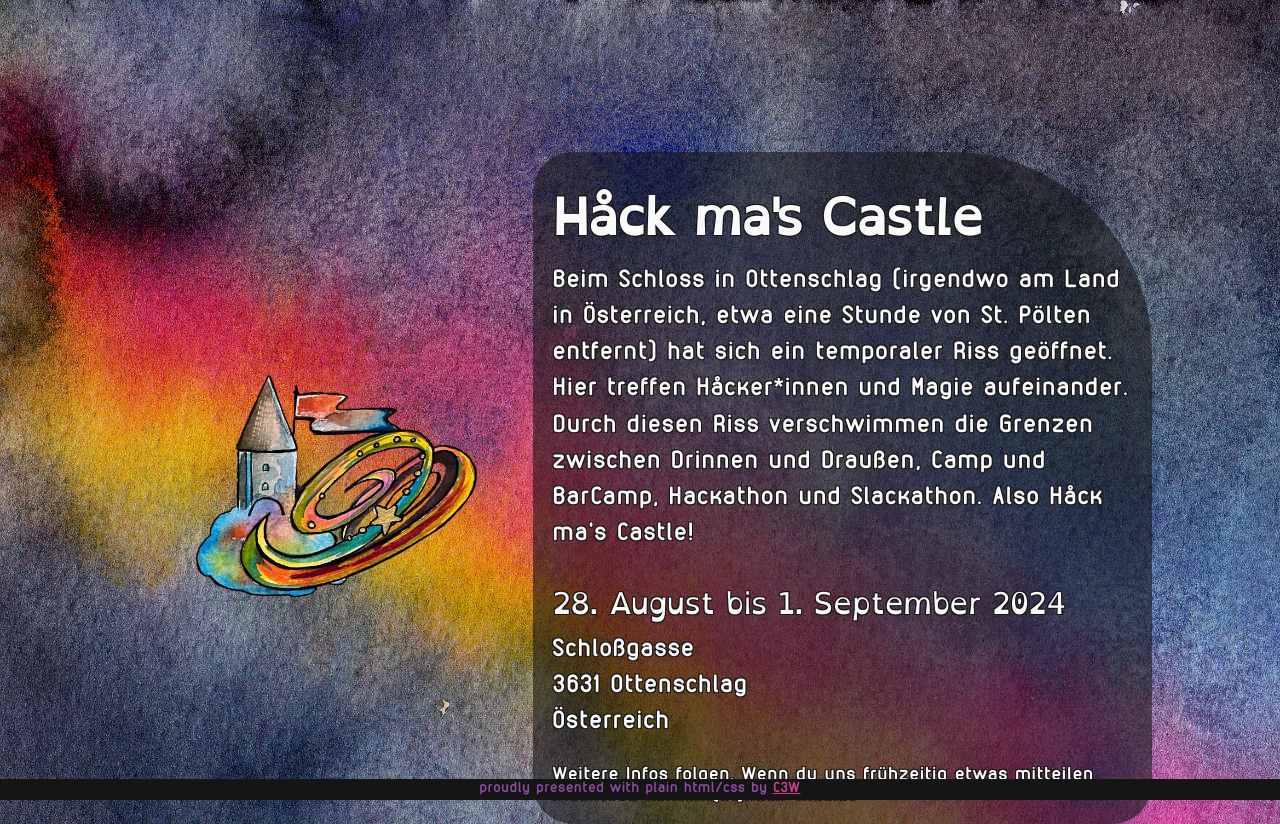
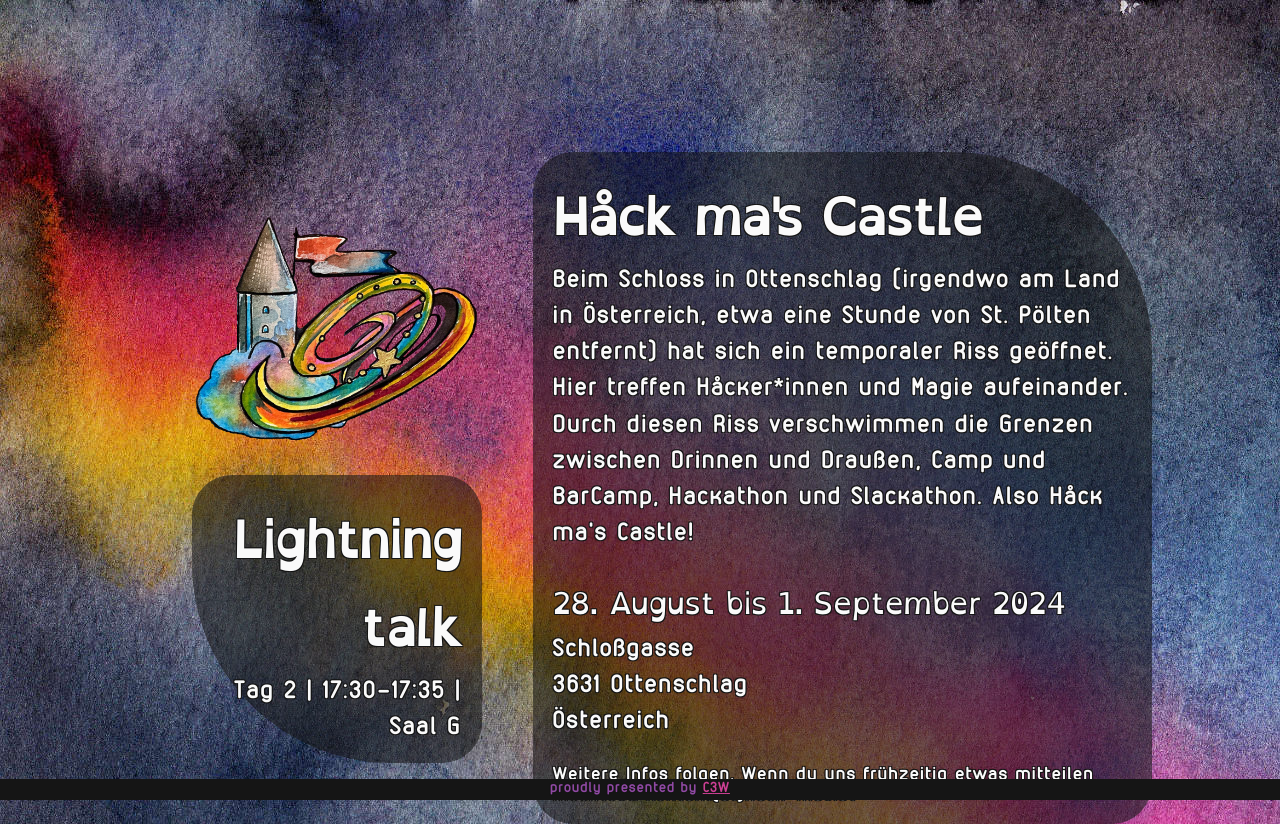
Before and after one commit to lasiilasii/hack-mas-static, a plain HTML site: page index.html in a window 1280 px wide. Drawn offline with Linux system fonts and the light colour scheme.

Commit message:
update style and index for lightning talk info box

```diff
--- a/index.html
+++ b/index.html
@@ -13,8 +13,14 @@
   <section class="main">
     <div>
       <img src="assets/castle-unlabled.png" />
+      <div class="lightningtalk">
+        <h1>Lightning talk</h1>
+        <p class="text">
+          Tag 2 | 17:30-17:35 | Saal G
+        </p>
     </div>
-    <div>
+    </div>
+    <div class="content">
       <h1>Håck ma's Castle</h1>
       <p class="text">
         Beim Schloss in Ottenschlag (irgendwo am Land in Österreich, etwa eine Stunde von St. Pölten entfernt) hat sich ein temporaler Riss geöffnet. Hier treffen Håcker<strong>*</strong>innen
@@ -36,7 +42,7 @@
   </section>
 
   <section class="footer">
-    <p>proudly presented with plain html/css by <a href="https://c3w.at/impressum/index.html">C3W</a> </p>
+    <p>proudly presented by <a href="https://c3w.at/impressum/index.html">C3W</a> </p>
   </section>
 </body>
 
--- a/styles.css
+++ b/styles.css
@@ -90,6 +90,18 @@ section {
   flex: 2;
   padding: 20px;
   background-color: var(--color-black-transparent);
+}
+
+.main div.lightningtalk {
+  margin-top: 3.47vh;
+  border-radius: 40px 40px 40px 200px;
+  text-align: right;
+}
+
+.main div.content {
+  flex: 2;
+  padding: 20px;
+  background-color: var(--color-black-transparent);
   border-radius: 40px 200px 40px 40px;
 }
 
```
